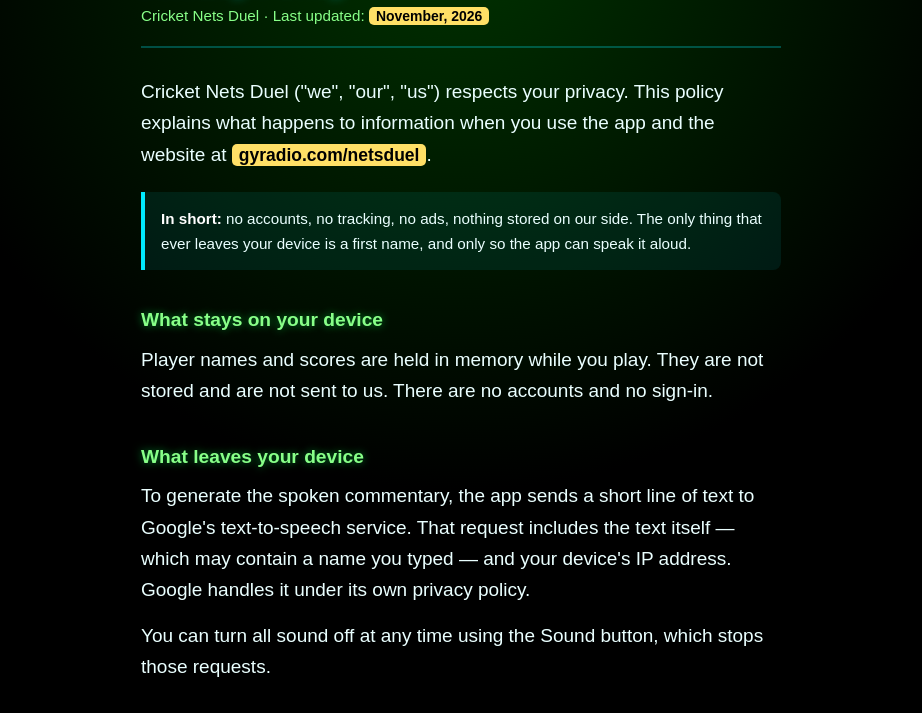
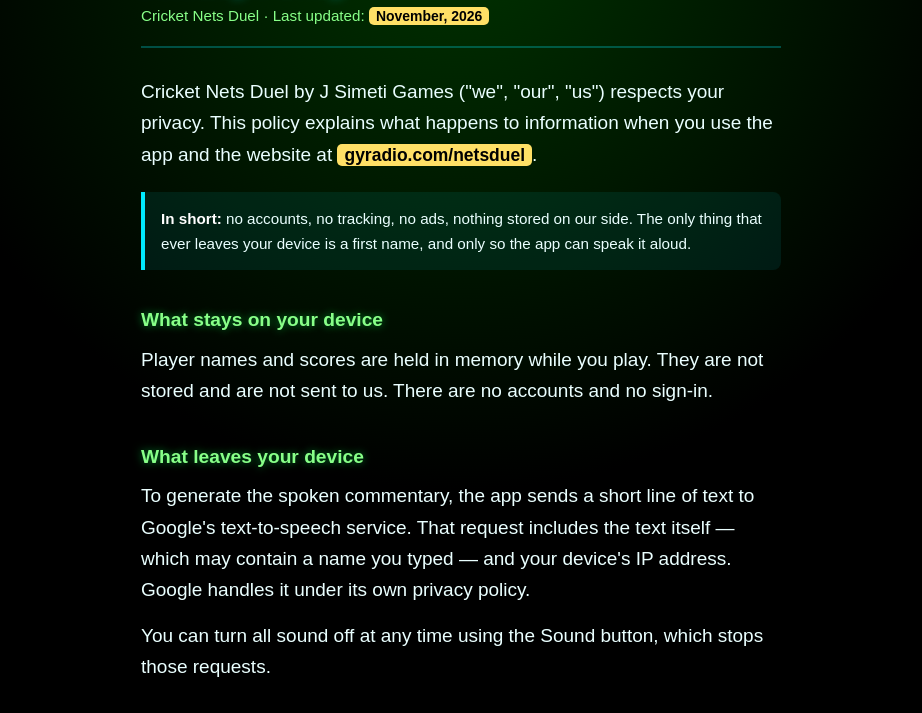
Before and after one commit to morkzd/gyradio, a plain HTML site: page CNDprivacy/index.html in a window 1280 px wide. Shown: the part 73-786 px from the top of the page, without its empty margins (179-1101 px from the left). Drawn offline with Linux system fonts and the light colour scheme.

Commit message:
Revise privacy policy details and developer attribution
Updated privacy policy to include developer name and clarify data handling practices.

```diff
--- a/CNDprivacy/index.html
+++ b/CNDprivacy/index.html
@@ -111,7 +111,7 @@
 <h1>Privacy Policy</h1>
 <p class="updated">Cricket Nets Duel &middot; Last updated: <span class="fill">November, 2026</span></p>
 
-<p>Cricket Nets Duel ("we", "our", "us") respects your privacy. This policy explains what happens to information when you use the app and the website at <span class="fill">gyradio.com/netsduel</span>.</p>
+<p>Cricket Nets Duel by J Simeti Games ("we", "our", "us") respects your privacy. This policy explains what happens to information when you use the app and the website at <span class="fill">gyradio.com/netsduel</span>.</p>
 
 <div class="note">
     <p><strong>In short:</strong> no accounts, no tracking, no ads, nothing stored on our side. The only thing that ever leaves your device is a first name, and only so the app can speak it aloud.</p>
```
